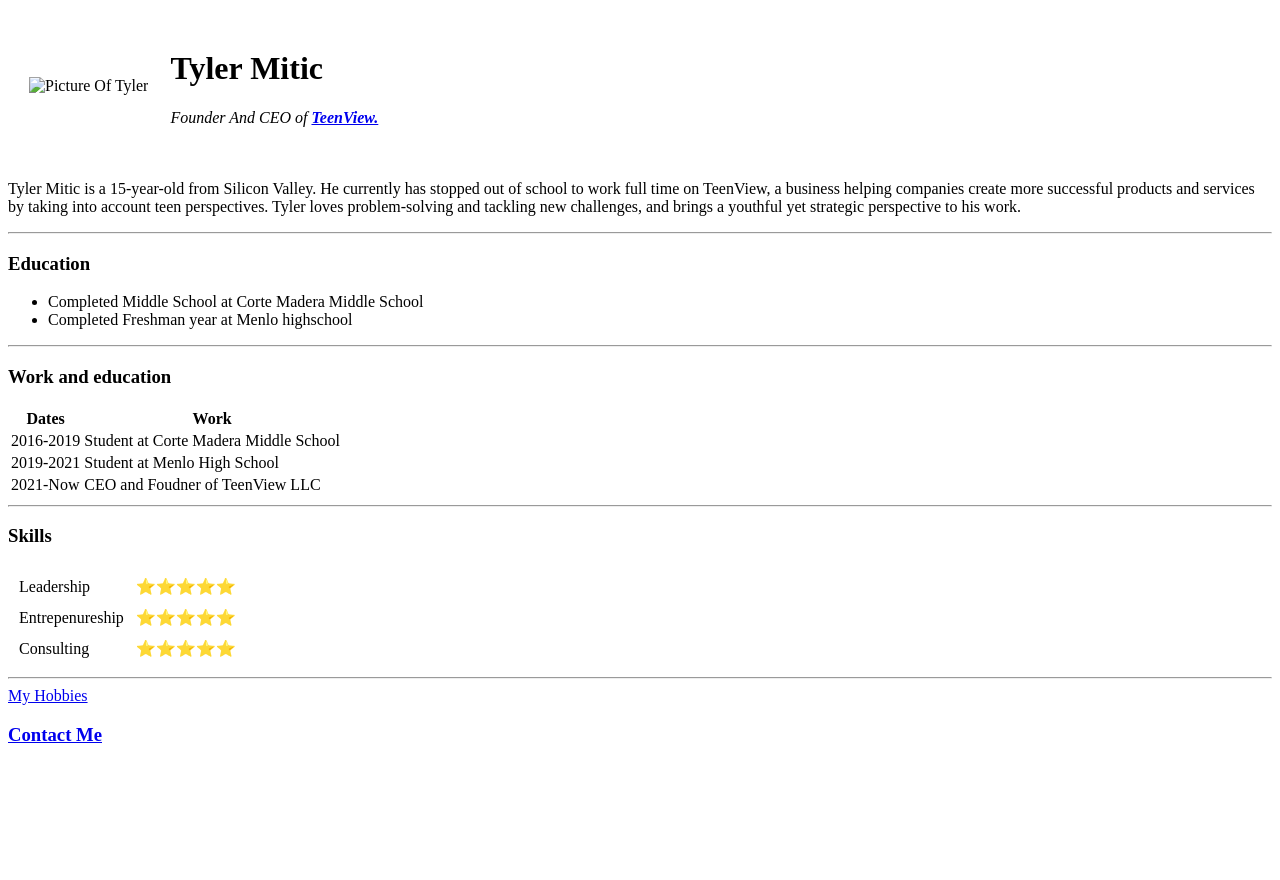
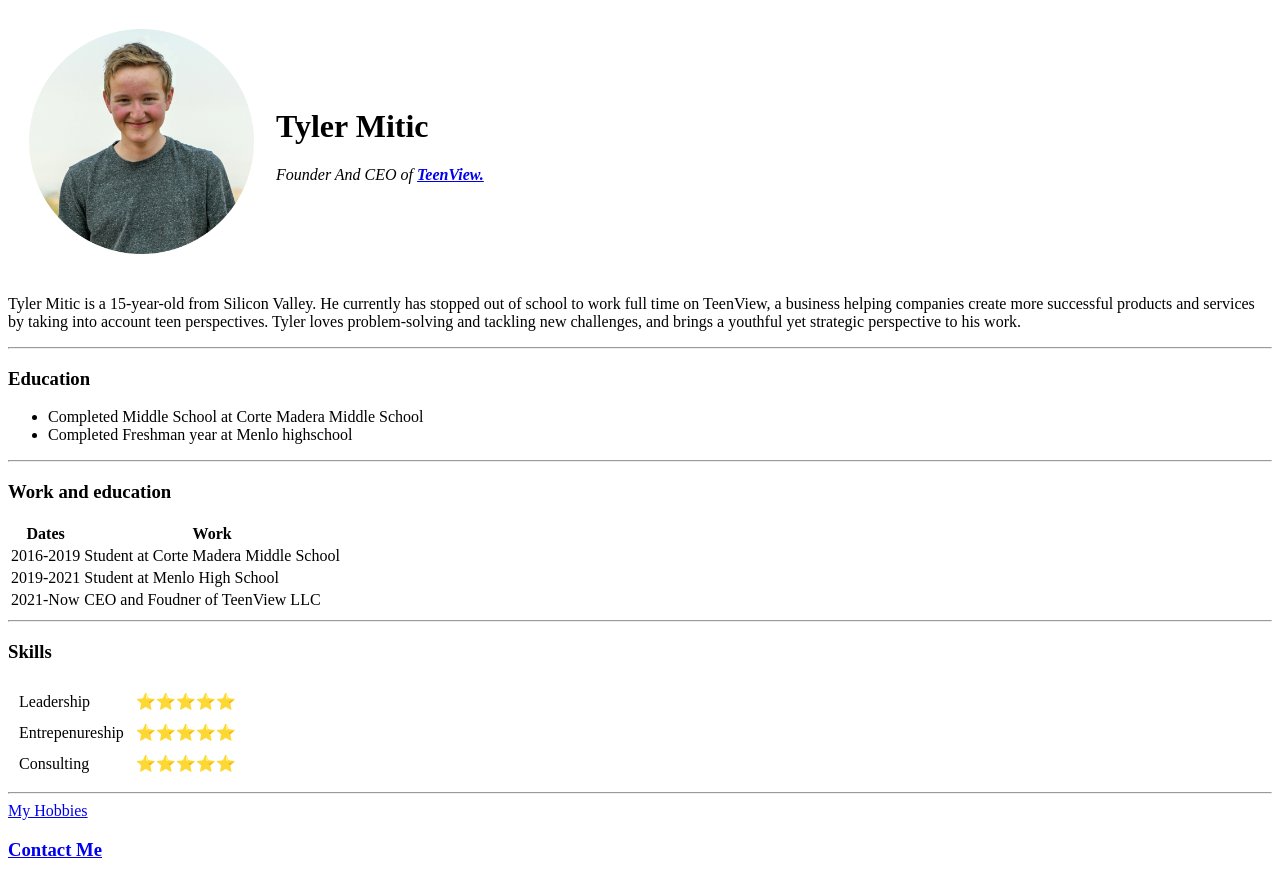
Before and after one commit to NotArmest/Personal-Website, a plain HTML site: page index.html in a window 1280 px wide. Before the commit the page ends 800 px from the top, so only its background shows below. Drawn offline with Linux system fonts and the light colour scheme.

Commit message:
Update index.html

```diff
--- a/index.html
+++ b/index.html
@@ -9,7 +9,7 @@
 <body>
   <table cellspacing="20">
     <tr>
-      <td><img src="images/CroppedPictureOfTyler.png" alt="Picture Of Tyler" width="225"></td>
+      <td><img src="CroppedPictureOfTyler.png" alt="Picture Of Tyler" width="225"></td>
       <td>
         <h1>Tyler Mitic</h1>
         <p><em>Founder And CEO of <strong><a href="https://TeenView.com">TeenView. </a></strong></em></p>
```
